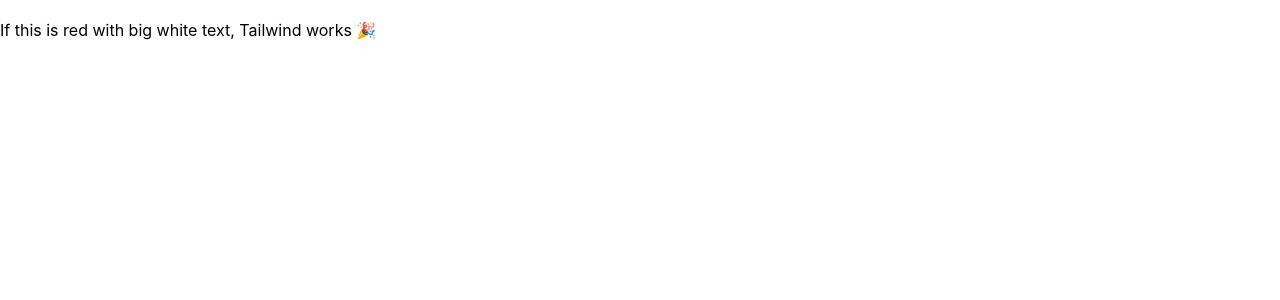
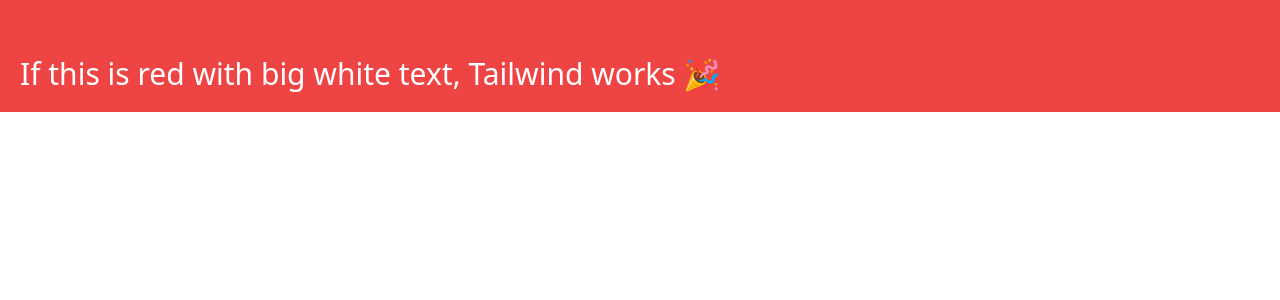
Before and after one commit to mahdiafaiza/BookSwap, a React (Create React App) app in the folder frontend/: page / in a window 1280 px wide. Shown: the top 300 px of the page. Built offline with nearby package versions, Linux system fonts and the light colour scheme; no server answers.

Commit message:
Connection between Frontend and Backend ensured

```diff
--- a/frontend/src/index.css
+++ b/frontend/src/index.css
@@ -1,4 +1,4 @@
-body {
+/*body {
   margin: 0;
   font-family: -apple-system, BlinkMacSystemFont, 'Segoe UI', 'Roboto', 'Oxygen',
     'Ubuntu', 'Cantarell', 'Fira Sans', 'Droid Sans', 'Helvetica Neue',
@@ -11,3 +11,9 @@
   font-family: source-code-pro, Menlo, Monaco, Consolas, 'Courier New',
     monospace;
 }
+
+*/
+
+@tailwind base;
+@tailwind components;
+@tailwind utilities;
--- /dev/null
+++ b/frontend/tailwind.config.js
@@ -0,0 +1,7 @@
+module.exports = {
+  content: ['./src/**/*.{js,jsx,ts,tsx}'],
+  theme: {
+    extend: {},
+  },
+  plugins: [],
+};
```
Also changed, not shown: 1 other file (tests, documents, lock files or other folders).
